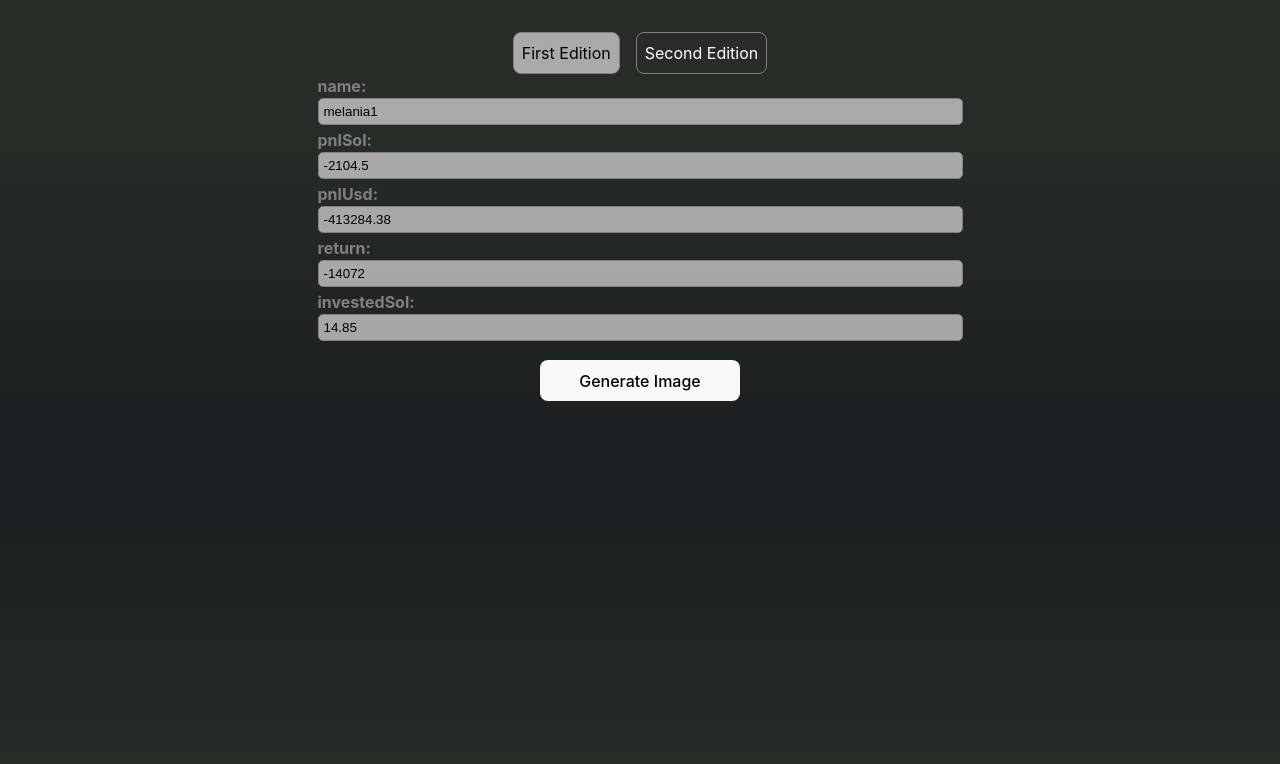
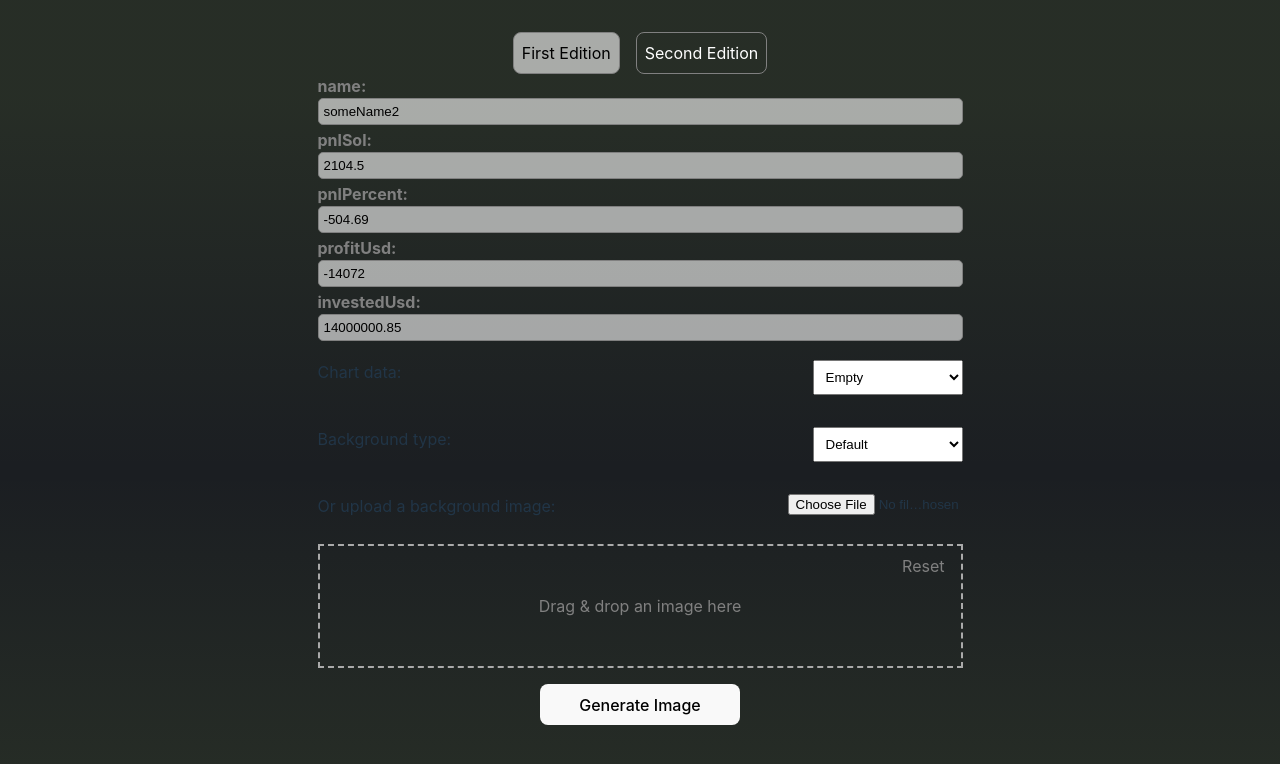
Before and after one commit to NikolaiYurchenko/pnl-card-generator, a React (Vite) app: page / in a window 1280 px wide. Shown: the top 764 px of the page. Built offline with nearby package versions, Linux system fonts and the light colour scheme.

Commit message:
order changed

```diff
--- a/src/App.tsx
+++ b/src/App.tsx
@@ -19,7 +19,7 @@ function App() {
           ))}
         </header>
         {
-          currentTab === tabs.first.value ? <PnlCard1 /> : <PnlCard2 />
+          currentTab === tabs.first.value ? <PnlCard2 /> : <PnlCard1 />
         }
       </div>
   );
```
